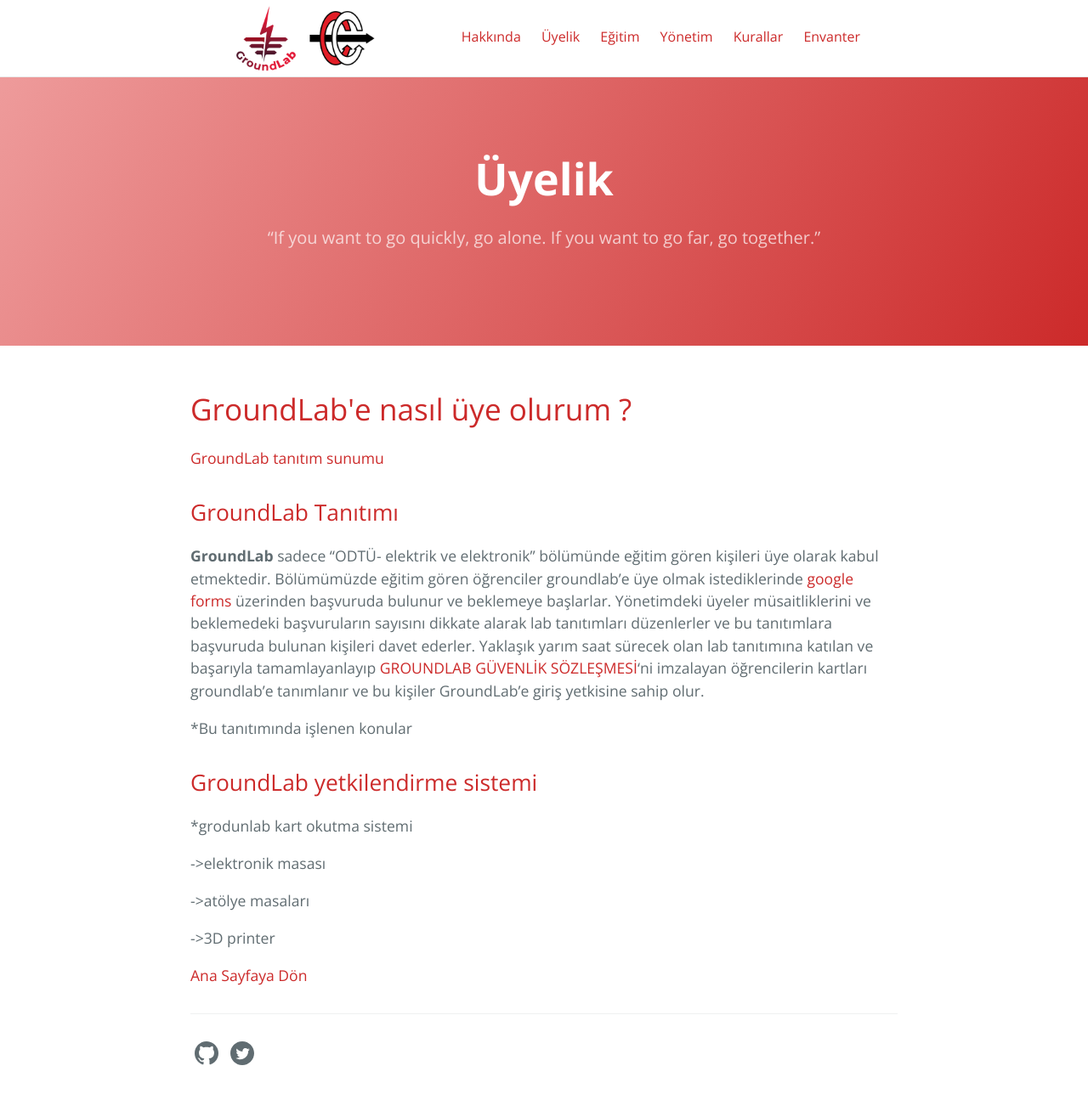
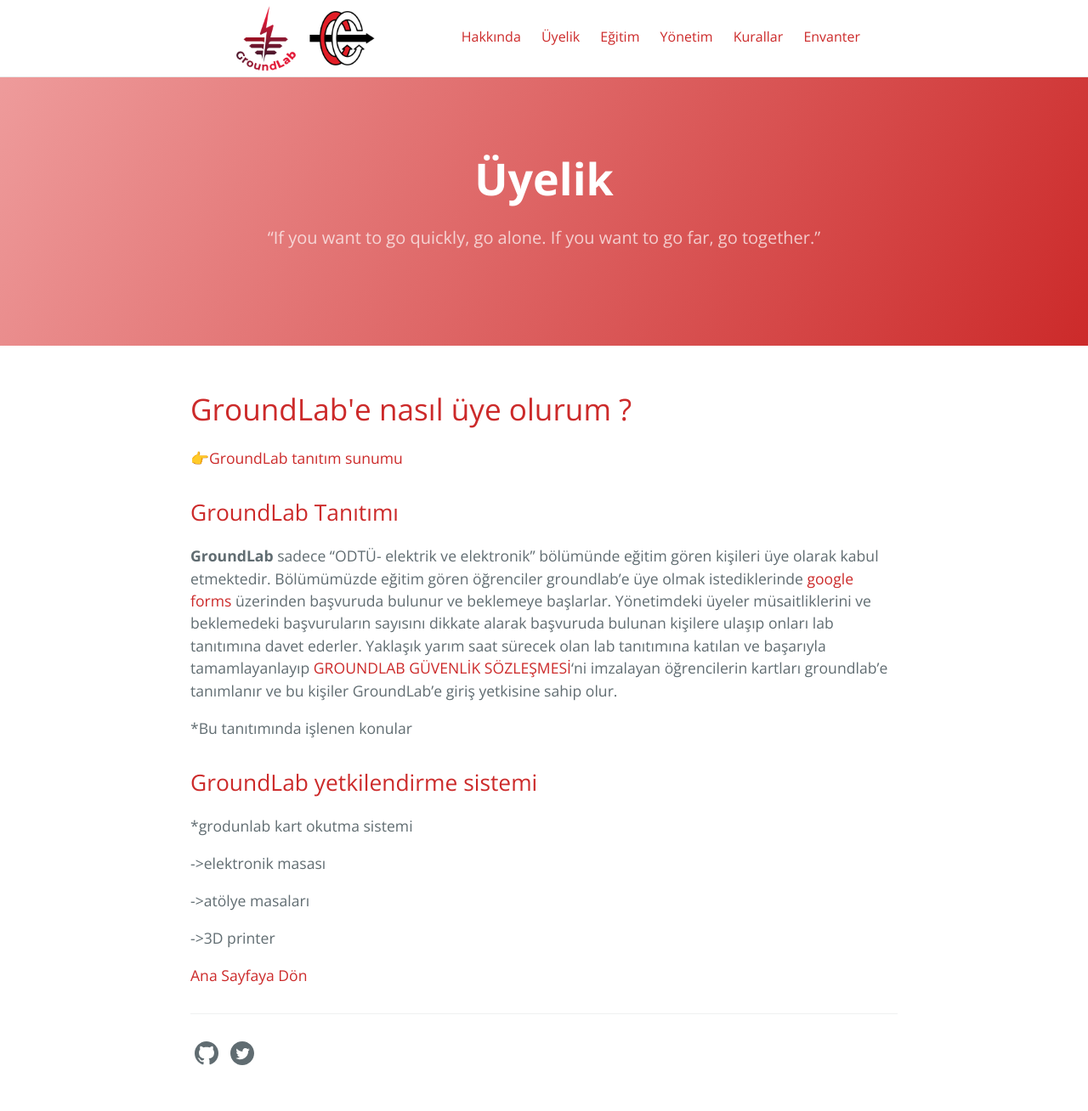
Before and after one commit to groundlabmetu/groundlabmetu.github.io, a Jekyll site: the page built from üyelik.md, in a window 1280 px wide. Shown: the whole page at 85% size. Built offline with Jekyll 4.4.1, drawn with Linux system fonts in a browser that asks for light colours; our own code applies the rules of GitHub Pages for plain Markdown files.

Commit message:
lab tanıtımı

```diff
--- a/üyelik.md
+++ b/üyelik.md
@@ -8,11 +8,11 @@ order: 1
 
 <h1>GroundLab'e nasıl üye olurum ?</h1>
 
-[GroundLab tanıtım sunumu](https://www.youtube.com/watch?v=ySYRfXMPcYs)
+[👉GroundLab tanıtım sunumu](https://www.youtube.com/watch?v=ySYRfXMPcYs)
 
 <h2> GroundLab Tanıtımı</h2>
 
-**GroundLab** sadece "ODTÜ- elektrik ve elektronik" bölümünde eğitim gören kişileri üye olarak kabul etmektedir. Bölümümüzde eğitim gören öğrenciler groundlab'e üye olmak istediklerinde[ google forms](https://forms.gle/FNan97u9rruZy3rQ6) üzerinden başvuruda bulunur ve beklemeye başlarlar. Yönetimdeki üyeler müsaitliklerini ve beklemedeki başvuruların sayısını dikkate alarak lab tanıtımları düzenlerler ve bu tanıtımlara başvuruda bulunan kişileri davet ederler. Yaklaşık yarım saat sürecek olan lab tanıtımına katılan ve başarıyla tamamlayanlayıp [GROUNDLAB GÜVENLİK SÖZLEŞMESİ](https://docs.google.com/document/d/1_7hEExoqFqhodxM7zXimtCfqBCZB0iOp04tgFUtlJLQ/edit?usp=sharing)'ni imzalayan öğrencilerin kartları groundlab'e tanımlanır ve bu kişiler GroundLab'e giriş yetkisine sahip olur.
+**GroundLab** sadece "ODTÜ- elektrik ve elektronik" bölümünde eğitim gören kişileri üye olarak kabul etmektedir. Bölümümüzde eğitim gören öğrenciler groundlab'e üye olmak istediklerinde[ google forms](https://forms.gle/FNan97u9rruZy3rQ6) üzerinden başvuruda bulunur ve beklemeye başlarlar. Yönetimdeki üyeler müsaitliklerini ve beklemedeki başvuruların sayısını dikkate alarak başvuruda bulunan kişilere ulaşıp onları lab tanıtımına davet ederler. Yaklaşık yarım saat sürecek olan lab tanıtımına katılan ve başarıyla tamamlayanlayıp [GROUNDLAB GÜVENLİK SÖZLEŞMESİ](https://docs.google.com/document/d/1_7hEExoqFqhodxM7zXimtCfqBCZB0iOp04tgFUtlJLQ/edit?usp=sharing)'ni imzalayan öğrencilerin kartları groundlab'e tanımlanır ve bu kişiler GroundLab'e giriş yetkisine sahip olur.
 
 *Bu tanıtımında işlenen konular
 
```
